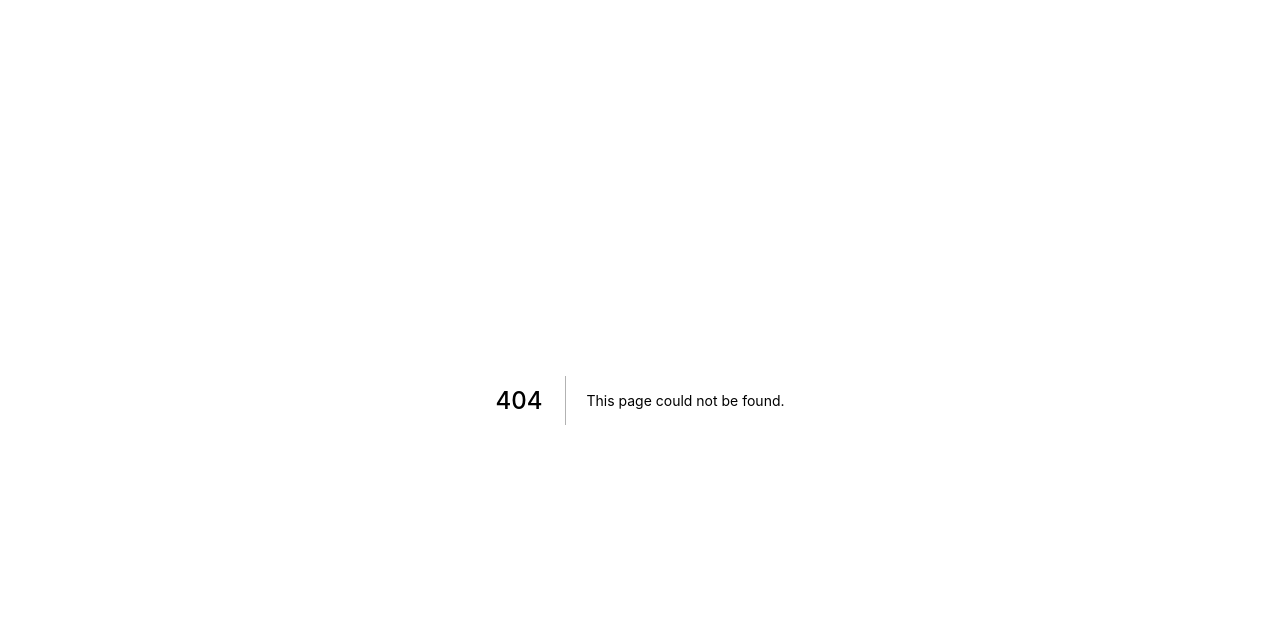
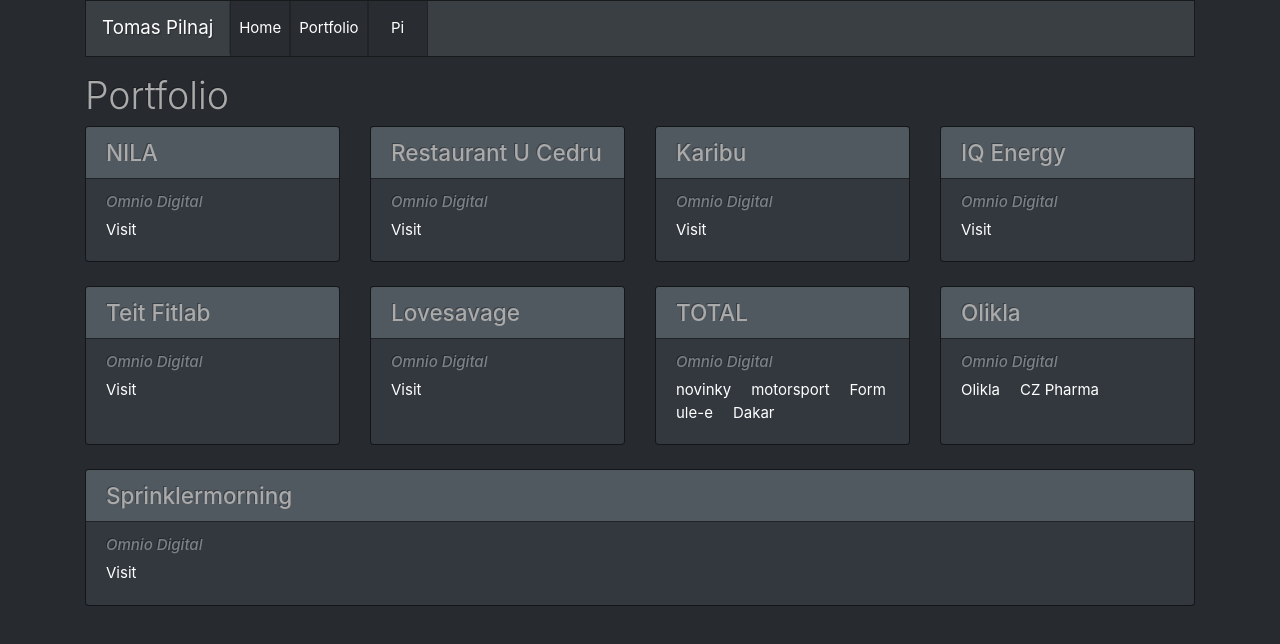
Before and after one commit to pilniczek/my-next, a Next.js app: page /portfolio in a window 1280 px wide. Before the commit this address had no page. Shown: the top 644 px of the page. Built offline with nearby package versions, Linux system fonts and the light colour scheme.

Commit message:
create portfolio with basic cards

```diff
--- /dev/null
+++ b/components/Card.jsx
@@ -0,0 +1,43 @@
+import React from 'react';
+import { string, arrayOf, object } from 'prop-types';
+import Iterator from './Iterator';
+
+
+const Card = ({
+  title, subtitle, content, links,
+}) => (
+  <div className="card mb-4">
+    <h4 className="card-header">
+      {title}
+    </h4>
+    <div className="card-body">
+      <h6 className="card-subtitle text-muted">
+        <i>{subtitle}</i>
+      </h6>
+      <p className="card-text mb-2">
+        {content}
+      </p>
+
+      <Iterator
+        items={links.map(item => ({
+          href: item.href,
+          label: item.label,
+        }))}
+        Component={({ href, label }) => (
+          <a href={href} target="_blank" rel="noopener noreferrer" className="card-link">
+            {label}
+          </a>
+        )}
+      />
+    </div>
+  </div>
+);
+
+Card.propTypes = {
+  title: string.isRequired,
+  subtitle: string.isRequired,
+  content: string.isRequired,
+  links: arrayOf(object).isRequired,
+};
+
+export default Card;
--- /dev/null
+++ b/components/Iterator.jsx
@@ -0,0 +1,42 @@
+import React from 'react';
+import {
+  func, arrayOf, string, object,
+} from 'prop-types';
+import uniId from '../utils/uniId';
+
+const Iterator = ({ Component, items }) => {
+  const iteration = (iterationItems, IterationComponent) => {
+    let total = 0;
+    if (iterationItems && iterationItems.length) {
+      total = iterationItems.length;
+      return iterationItems.map((iterationItem, index) => (
+        <IterationComponent
+          key={uniId()}
+          {...iterationItem}
+          index={index}
+          total={total}
+          first={index === 0}
+          last={index === total - 1}
+        />
+      ));
+    }
+    return null;
+  };
+  return (
+    <>
+      {iteration(items, props => <Component {...props} />)}
+    </>
+  );
+};
+
+Iterator.propTypes = {
+  Component: func.isRequired,
+  items: arrayOf(object).isRequired,
+  className: string,
+};
+
+Iterator.defaultProps = {
+  className: '',
+};
+
+export default Iterator;
--- a/components/Layout.jsx
+++ b/components/Layout.jsx
@@ -21,6 +21,13 @@ const Layout = ({ children }) => (
           margin-bottom: .5rem;
           font-weight: 300;
         }
+        .col {
+          display: flex;
+        }
+        .card {
+          width: 200px;
+          flex-grow: 1;
+        }
       `}
     </style>
     <Navbar />
--- a/components/Navbar.jsx
+++ b/components/Navbar.jsx
@@ -4,7 +4,7 @@ import Link from 'next/link';
 const Navbar = () => (
   <div className="container">
     <nav className="navbar navbar-expand-lg navbar-dark bg-primary p-0">
-      <span className="navbar-brand" href="#">Tomas Pi</span>
+      <span className="navbar-brand">Tomas Pilnaj</span>
       <button className="navbar-toggler" type="button" data-toggle="collapse" data-target="#navbarColor02" aria-controls="navbarColor02" aria-expanded="false" aria-label="Toggle navigation">
         <span className="navbar-toggler-icon" />
       </button>
@@ -13,6 +13,9 @@ const Navbar = () => (
         <ul className="navbar-nav mr-auto">
           <li className="nav-item active">
             <Link href="/"><button className="nav-link" type="button">Home</button></Link>
+          </li>
+          <li className="nav-item active">
+            <Link href="/portfolio"><button className="nav-link" type="button">Portfolio</button></Link>
           </li>
           <li className="nav-item active">
             <Link href="/pi"><button className="nav-link" type="button">Pi</button></Link>
--- /dev/null
+++ b/components/PageHeader.jsx
@@ -0,0 +1,21 @@
+import React from 'react';
+import { string } from 'prop-types';
+
+
+const PageHeader = ({ title }) => (
+  <div className="page-header">
+    <div className="row">
+      <div className="col-lg-12">
+        <h1 className="bd-title">
+          {title}
+        </h1>
+      </div>
+    </div>
+  </div>
+);
+
+PageHeader.propTypes = {
+  title: string.isRequired,
+};
+
+export default PageHeader;
--- /dev/null
+++ b/data/portfolio.json
@@ -0,0 +1,126 @@
+[
+  {
+    "title": "NILA",
+    "influence": "large",
+    "subtitle": "Omnio Digital",
+    "content": "",
+    "links": [
+      {
+        "href": "https://www.nila.cz/",
+        "label": "Visit"
+      }
+    ]
+  },
+  {
+    "title": "Restaurant U Cedru",
+    "influence": "large",
+    "subtitle": "Omnio Digital",
+    "content": "",
+    "links": [
+      {
+        "href": "http://www.ucedru.cz/",
+        "label": "Visit"
+      }
+    ]
+  },
+  {
+    "title": "Karibu",
+    "influence": "smaller",
+    "subtitle": "Omnio Digital",
+    "content": "",
+    "links": [
+      {
+        "href": "http://karibu.cz/",
+        "label": "Visit"
+      }
+    ]
+  },
+  {
+    "title": "IQ Energy",
+    "influence": "smaller",
+    "subtitle": "Omnio Digital",
+    "content": "",
+    "links": [
+      {
+        "href": "http://www.iqenergy.cz/",
+        "label": "Visit"
+      }
+    ]
+  },
+  {
+    "title": "Teit Fitlab",
+    "influence": "smaller",
+    "subtitle": "Omnio Digital",
+    "content": "",
+    "links": [
+      {
+        "href": "https://www.teit.cz/",
+        "label": "Visit"
+      }
+    ]
+  },
+  {
+    "title": "Lovesavage",
+    "influence": "large",
+    "subtitle": "Omnio Digital",
+    "content": "",
+    "links": [
+      {
+        "href": "http://www.lovesavage.tv/",
+        "label": "Visit"
+      }
+    ]
+  },
+  {
+    "title": "TOTAL",
+    "influence": "moderate",
+    "subtitle": "Omnio Digital",
+    "content": "",
+    "links": [
+      {
+        "href": "https://novinky.total.cz/",
+        "label": "novinky"
+      },
+      {
+        "href": "https://motorsport.total.cz/",
+        "label": "motorsport"
+      },
+      {
+        "href": "https://formulae.total.cz/",
+        "label": "Formule-e"
+      },
+      {
+        "href": "https://dakar.total.cz/",
+        "label": "Dakar"
+      }
+    ]
+  },
+  {
+    "title": "Olikla",
+    "influence": "large",
+    "subtitle": "Omnio Digital",
+    "content": "",
+    "links": [
+      {
+        "href": "https://www.olikla.cz/",
+        "label": "Olikla"
+      },
+      {
+        "href": "https://www.czpharma.cz/",
+        "label": "CZ Pharma"
+      }
+    ]
+  },
+  {
+    "title": "Sprinklermorning",
+    "influence": "moderate",
+    "subtitle": "Omnio Digital",
+    "content": "",
+    "links": [
+      {
+        "href": "http://www.sprinklermorning.cz/",
+        "label": "Visit"
+      }
+    ]
+  }
+]
--- a/package.json
+++ b/package.json
@@ -11,6 +11,7 @@
   "dependencies": {
     "@zeit/next-sass": "^1.0.1",
     "@zeit/next-typescript": "^1.1.1",
+    "nanoid": "^1.2.6",
     "next": "^7.0.1",
     "node-sass": "^4.9.3",
     "prop-types": "^15.6.2",
--- /dev/null
+++ b/pages/portfolio.jsx
@@ -0,0 +1,31 @@
+import React from 'react';
+import Layout from '../components/Layout';
+import Iterator from '../components/Iterator';
+import PageHeader from '../components/PageHeader';
+import Card from '../components/Card';
+import data from '../data/portfolio.json';
+
+const cards = data;
+
+const Portfolio = () => (
+  <Layout>
+    <PageHeader title="Portfolio" />
+    <div className="row">
+      <Iterator
+        items={cards.map(item => ({
+          title: item.title,
+          subtitle: item.subtitle,
+          content: item.content,
+          links: item.links,
+        }))}
+        Component={props => (
+          <div className="col">
+            <Card {...props} />
+          </div>
+        )}
+      />
+    </div>
+  </Layout>
+);
+
+export default Portfolio;
--- /dev/null
+++ b/utils/uniId.js
@@ -0,0 +1,5 @@
+import nanoid from 'nanoid';
+
+const uniId = () => nanoid();
+
+export default uniId;
```
Also changed, not shown: pages/index.jsx (+2 -9 lines), pages/pi.jsx (+8 -11 lines), 1 other file (tests, documents, lock files or other folders).
